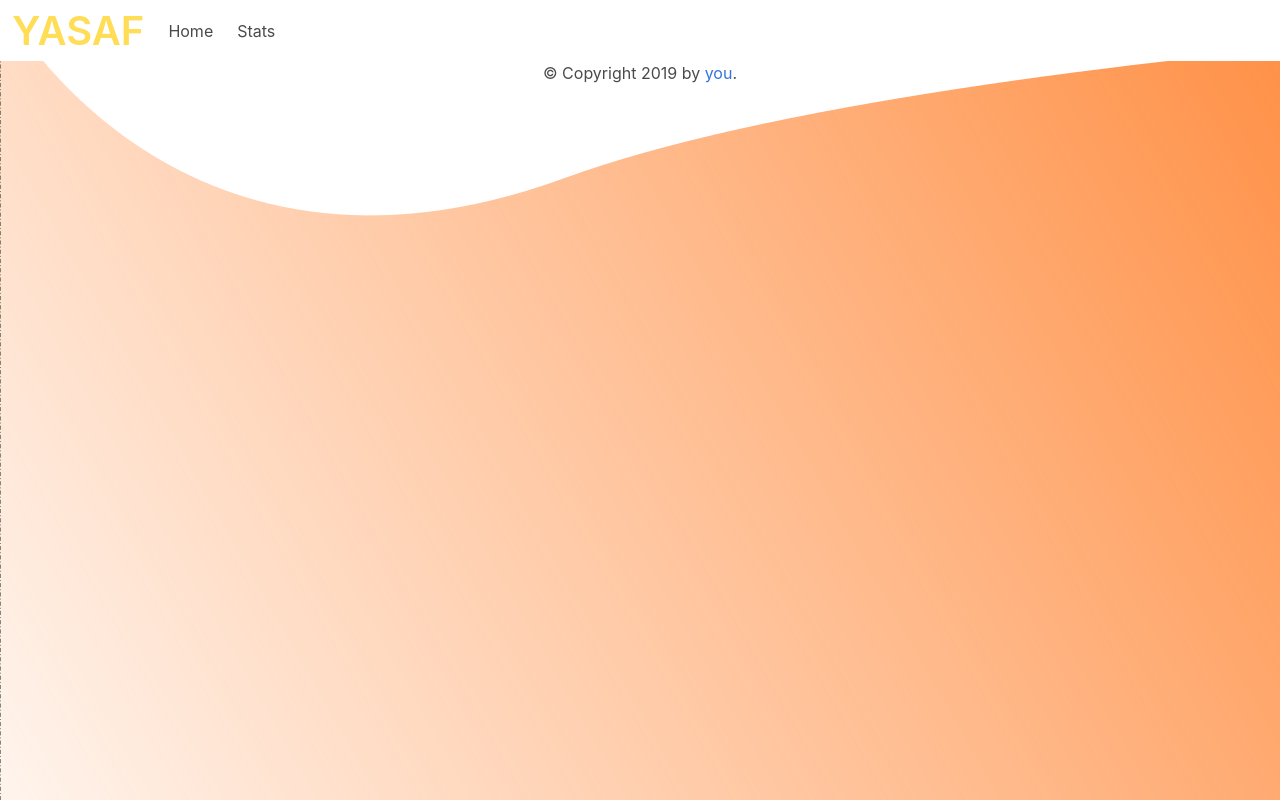
After one commit to marcomansilla/yasaf, a Flask app: template templates/base.html in a window 1280 px wide. The commit adds this page. Run offline with Flask 2, Linux system fonts and the light colour scheme; the template is opened without the code that fills it, so the values that code supplies are empty; some libraries are stand-ins or nearby versions.

Commit message:
added templates, style and some sugar

```diff
--- /dev/null
+++ b/static/style.css
@@ -0,0 +1,28 @@
+body {
+	background-image:url('./wall.png');
+	margin:0px;
+	padding:0px;
+	min-height:100vh;
+}
+
+h2 {
+	color:#fff !important
+}
+
+#footer {
+	text-align:center;
+	position:relative;
+	bottom:0
+}
+
+nav {
+	position:absolute;
+}
+.hero {
+	max-width:70%;
+	border-radius:10px;
+	text-align:center;
+	margin:10rem auto;
+	background-color:#a6dadd;
+	height:50vh
+}
--- /dev/null
+++ b/templates/base.html
@@ -0,0 +1,49 @@
+<!doctype html>
+<html>
+	<head>
+		{% block head %}
+		<link rel="stylesheet" href="https://cdnjs.cloudflare.com/ajax/libs/bulma/0.7.5/css/bulma.min.css">
+		<script defer src="https://use.fontawesome.com/releases/v5.3.1/js/all.js"></script>
+		<link rel="stylesheet" href="{{ url_for('static', filename='style.css') }}">
+		<meta name="viewport" content="width=device-width, user-scalable=no, initial-scale=1.0, maximum-scale=1.0, minimum-scale=1.0"/>
+		<meta http-equiv="Content-Type" content="text/html;charset=UTF-8"/>
+		<title>Yet Another Shortener App with Flask</title>
+		{% endblock %}
+	</head>
+	<body>
+		<nav class="navbar" role="navigation" aria-label="main navigation">
+			<div class="navbar-brand">
+				<a class="navbar-item" href="https://bulma.io">
+					<h2 class="title is-2 has-text-warning">YASAF</h2>
+				</a>
+
+				<a role="button" class="navbar-burger burger" aria-label="menu" aria-expanded="false" data-target="navbarBasicExample">
+					<span aria-hidden="true"></span>
+					<span aria-hidden="true"></span>
+					<span aria-hidden="true"></span>
+				</a>
+			</div>
+
+			<div id="navbarBasicExample" class="navbar-menu">
+				<div class="navbar-start">
+					<a class="navbar-item" href="/">
+						Home
+					</a>
+
+					<a class="navbar-item" href="/stats">
+						Stats
+					</a>
+				</div>
+			</div>
+		</nav>
+
+		<div id="content" class="container">
+			{% block content %}{% endblock %}
+		</div>
+		<div id="footer">
+			{% block footer %}
+			&copy; Copyright 2019 by <a href="http://domain.invalid/">you</a>.
+			{% endblock %}
+		</div>
+	</body>
+</html>
```
Also changed, not shown: functions.py (+6 -3 lines), models.py (+8 -1 lines), routes.py (+10 -3 lines), templates/index.html (+14 -14 lines), templates/new_link.html (+14 -11 lines), databases/storage.sqlite, static/wall.png (added), 2 other files.
